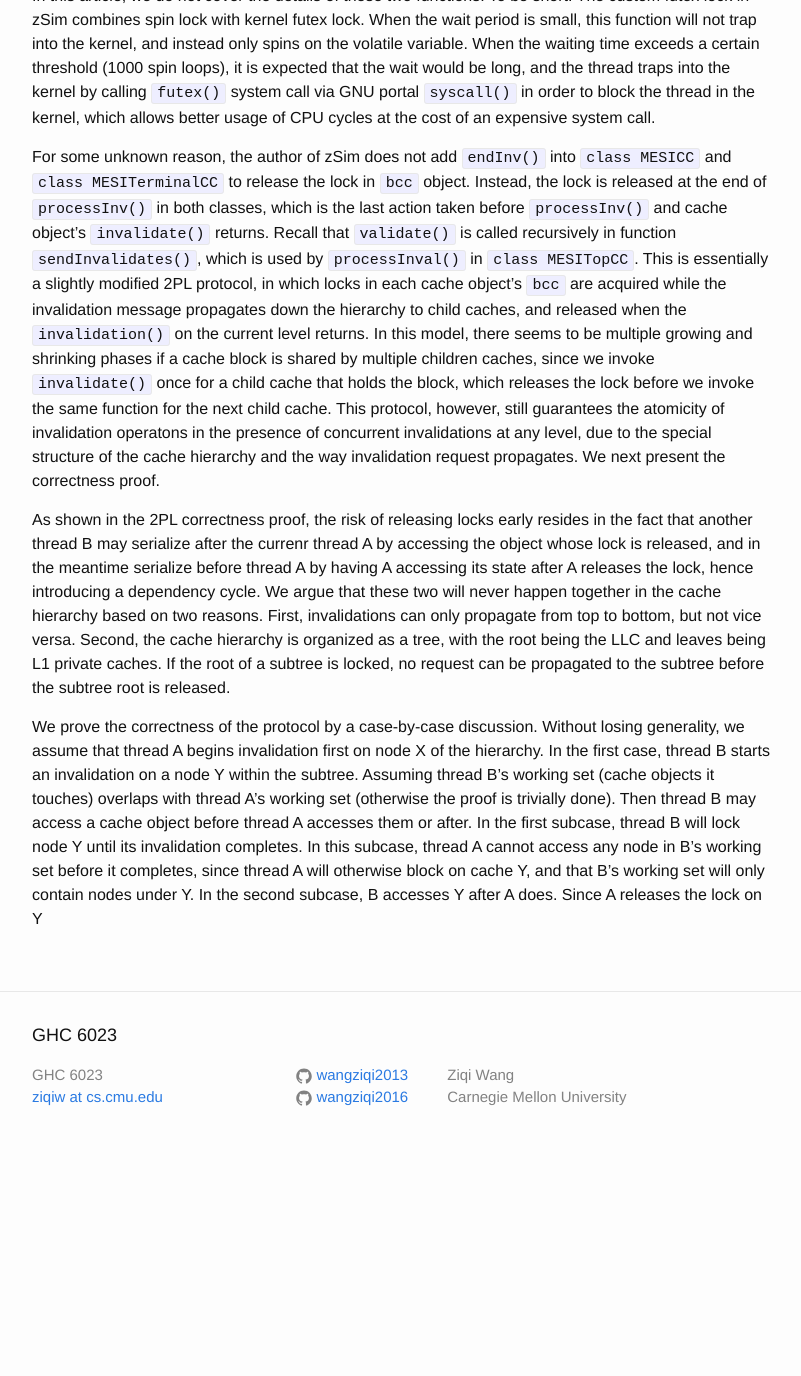
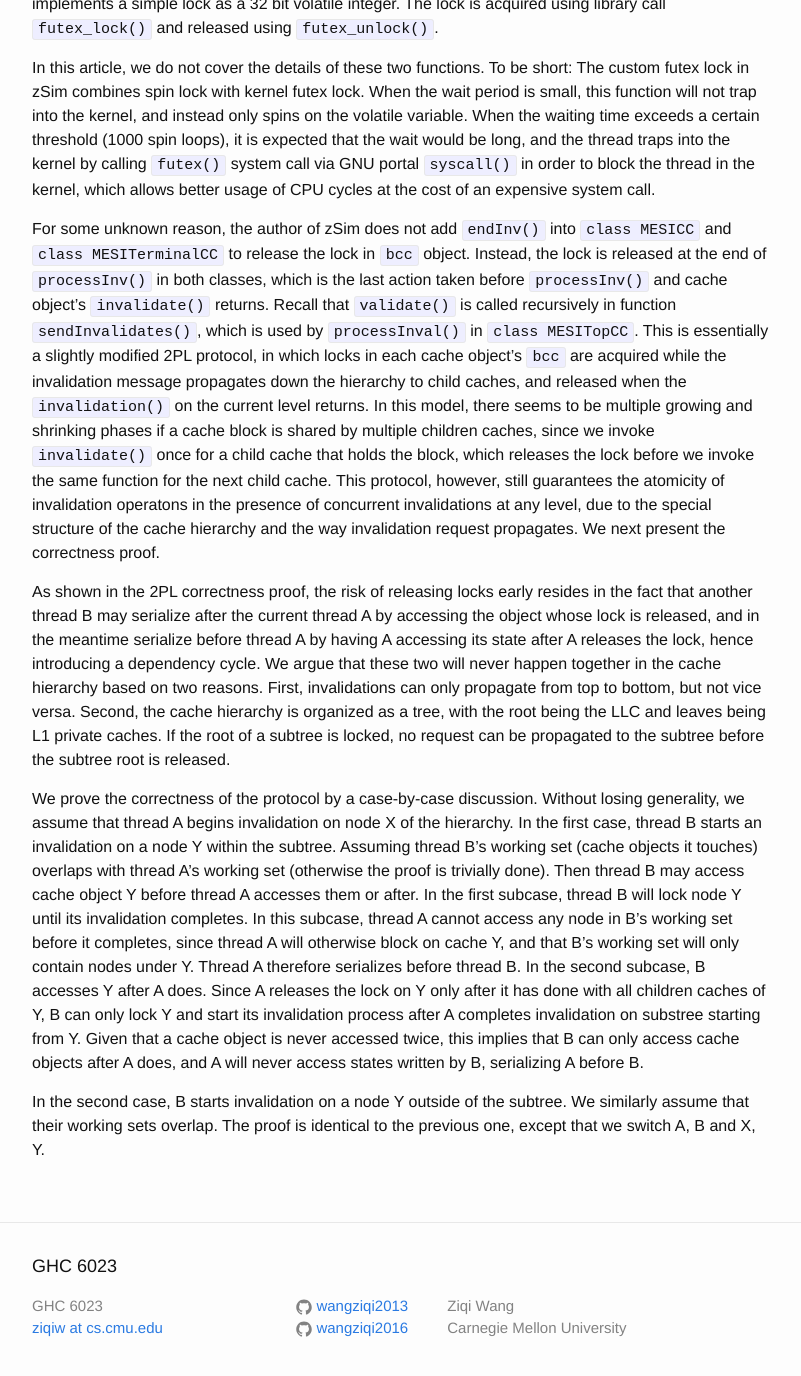
Before and after one commit to wangziqi2013/wangziqi2013.github.io, a Jekyll site: the page built from _posts/2020-01-09-understand-zsim-cache-cc.markdown, in a window 1280 px wide and 1400 px high, scrolled down 2173 px. Shown: the top 1376 px of the window, without its empty margins (238-1039 px from the left). Built offline with Jekyll 4.4.1, drawn with Linux system fonts in a browser that asks for light colours; before the commit the page ends 3342 px from its top, so only the background shows below that; some of the changed text lies outside the part shown.

Commit message:
Adding 2PL

```diff
--- a/_posts/2020-01-09-understand-zsim-cache-cc.markdown
+++ b/_posts/2020-01-09-understand-zsim-cache-cc.markdown
@@ -66,7 +66,10 @@ after A. The second half can be proven by contradiction. Assume that A also acce
 A must have acquired a lock B releases. According to the 2PL property, B must not release any lock before it acquires
 all locks for objects in its working set. We can infer that B must have already been in the shrinking phase. This, however,
 is inconsistent with the fact that B blocks on A, since this implies that B is still in growing phase, and has at least
-one or more locks to acquire. A contradiction!
+one or more locks to acquire. A contradiction! Note that this is not the complete correctness proof of 2PL, since pair-wise
+cycle-freedom is not sufficient to guarantee cycle-free of the final dependency cycle, if cycles with more than two nodes
+exist. The full correctness proof of 2PL uses induction on the number of nodes in the cycle, and is rather straightforward,
+which we do not present.
 
 ### 2PL in Cache Invalidate
 
@@ -98,7 +101,7 @@ atomicity of invalidation operatons in the presence of concurrent invalidations
 structure of the cache hierarchy and the way invalidation request propagates. We next present the correctness proof.
 
 As shown in the 2PL correctness proof, the risk of releasing locks early resides in the fact that another thread B may
-serialize after the currenr thread A by accessing the object whose lock is released, and in the meantime serialize
+serialize after the current thread A by accessing the object whose lock is released, and in the meantime serialize
 before thread A by having A accessing its state after A releases the lock, hence introducing a dependency cycle. We
 argue that these two will never happen together in the cache hierarchy based on two reasons. First, invalidations
 can only propagate from top to bottom, but not vice versa. Second, the cache hierarchy is organized as a tree,
@@ -106,9 +109,16 @@ with the root being the LLC and leaves being L1 private caches. If the root of a
 can be propagated to the subtree before the subtree root is released.
 
 We prove the correctness of the protocol by a case-by-case discussion. Without losing generality, we assume that thread
-A begins invalidation first on node X of the hierarchy. In the first case, thread B starts an invalidation on a node Y
+A begins invalidation on node X of the hierarchy. In the first case, thread B starts an invalidation on a node Y
 within the subtree. Assuming thread B's working set (cache objects it touches) overlaps with thread A's working set (otherwise
-the proof is trivially done). Then thread B may access a cache object before thread A accesses them or after. In the first
+the proof is trivially done). Then thread B may access cache object Y before thread A accesses them or after. In the first
 subcase, thread B will lock node Y until its invalidation completes. In this subcase, thread A cannot access any node
 in B's working set before it completes, since thread A will otherwise block on cache Y, and that B's working set will
-only contain nodes under Y. In the second subcase, B accesses Y after A does. Since A releases the lock on Y
+only contain nodes under Y. Thread A therefore serializes before thread B. In the second subcase, B accesses Y after A
+does. Since A releases the lock on Y only after it has done with all children caches of Y, B can only lock Y and start
+its invalidation process after A completes invalidation on substree starting from Y. Given that a cache object is never
+accessed twice, this implies that B can only access cache objects after A does, and A will never access states written
+by B, serializing A before B.
+
+In the second case, B starts invalidation on a node Y outside of the subtree. We similarly assume that their working
+sets overlap. The proof is identical to the previous one, except that we switch A, B and X, Y.
```
